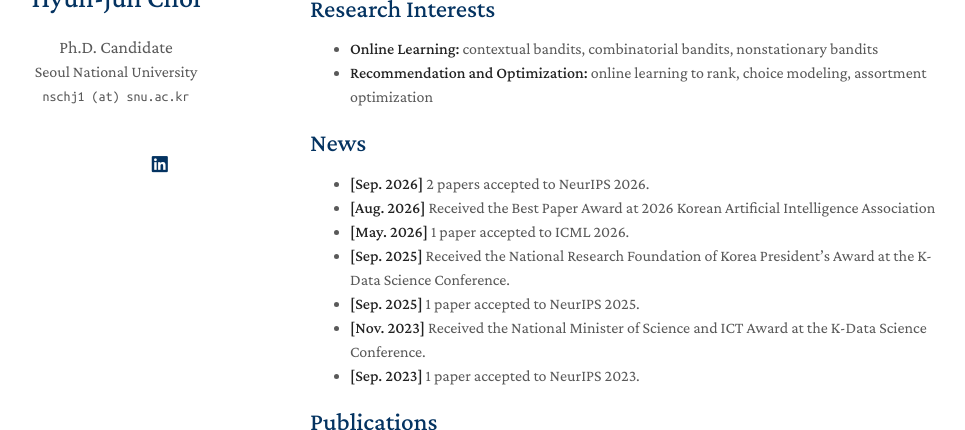
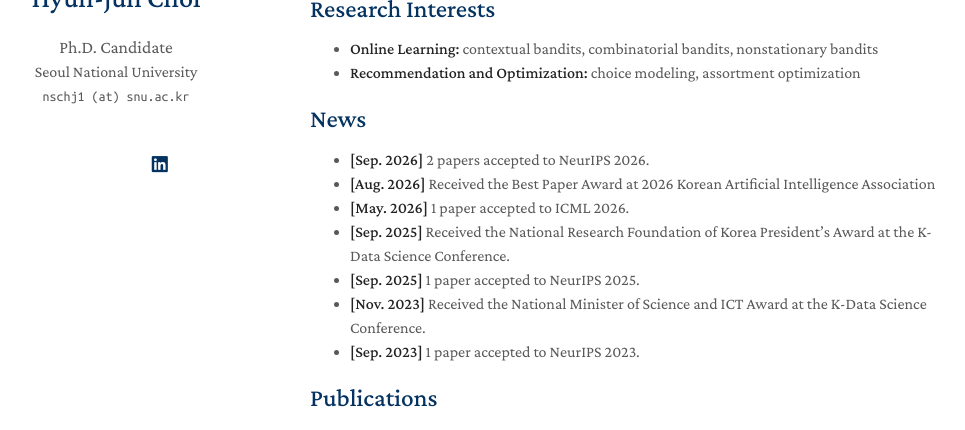
Before and after one commit to nschj1/pages, a Jekyll site: the page built from index.md, in a window 1280 px wide and 900 px high, cut to the strip 206-636 px from the top of the window. Shown: the whole strip, without its empty margins (160-1125 px from the left). Built offline with Jekyll 4.4.1, drawn with Linux system fonts in a browser that asks for light colours; a style sheet for code colours, icons or effects is not loaded.

Commit message:
Update index.md

```diff
--- a/index.md
+++ b/index.md
@@ -9,7 +9,7 @@ Hyun-jun Choi is a Ph.D. candidate at the Graduate School of Data Science, Seoul
 ## Research Interests
 
 - **Online Learning:** contextual bandits, combinatorial bandits, nonstationary bandits
-- **Recommendation and Optimization:** online learning to rank, choice modeling, assortment optimization
+- **Recommendation and Optimization:** choice modeling, assortment optimization
 
 ## News
 
```
